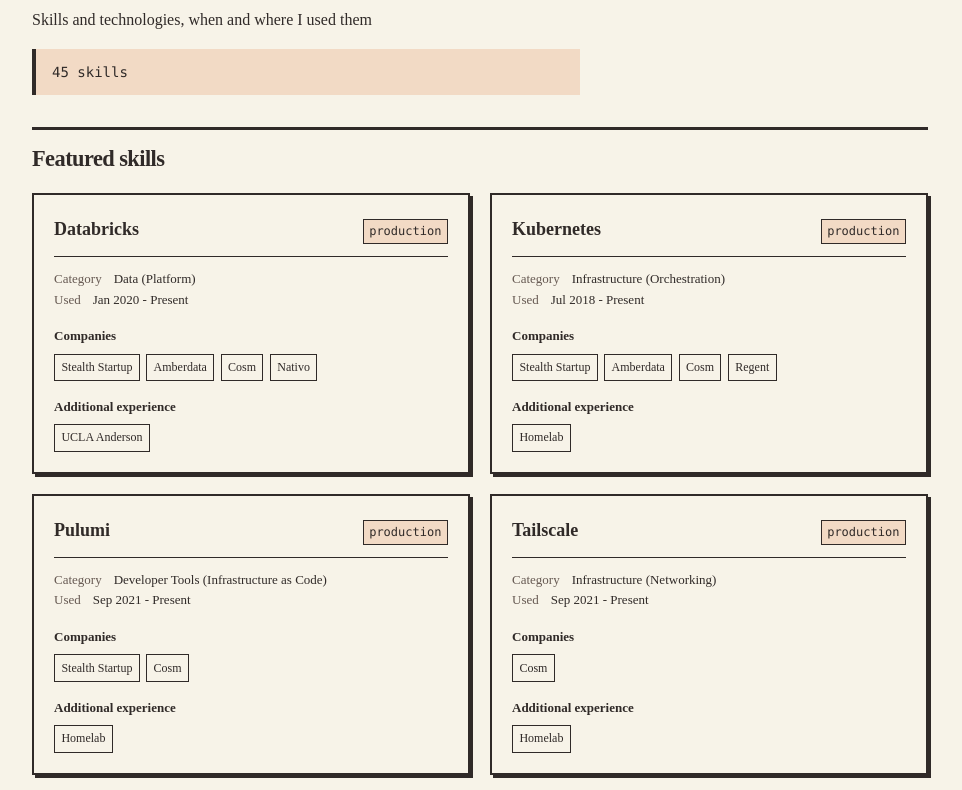
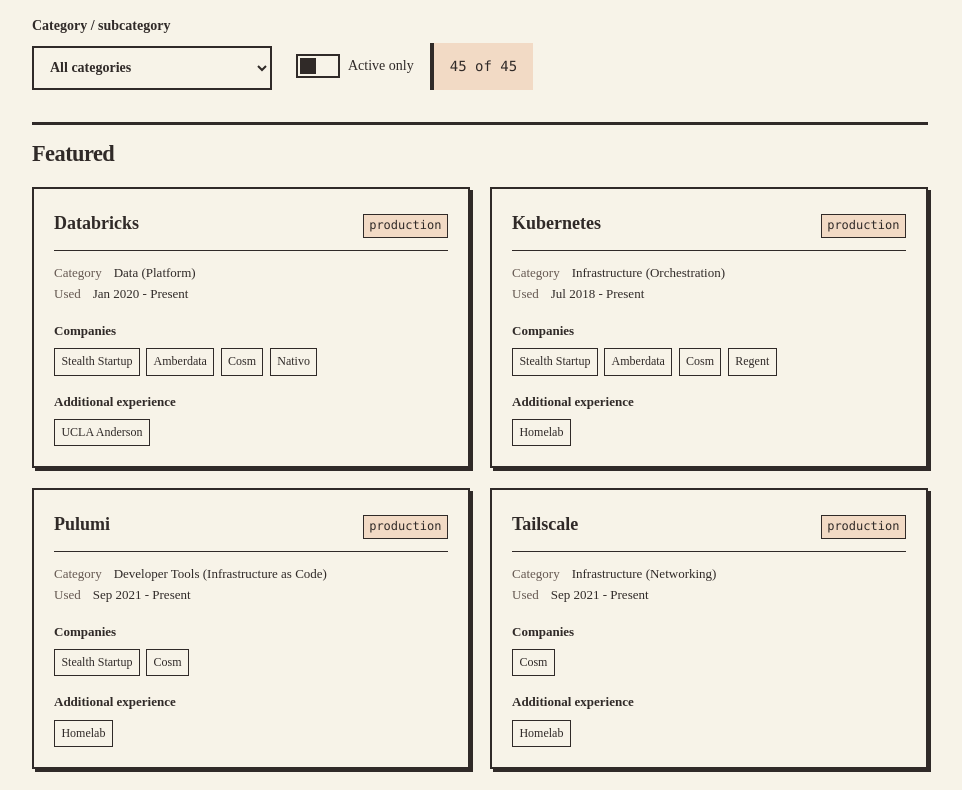
Before and after one commit to ahappypie/ahappypie.github.io, an Astro site: page /skills in a window 1280 px wide. Shown: the part 285-1075 px from the top of the page, without its empty margins (160-1122 px from the left). Built offline with nearby package versions, Linux system fonts and the light colour scheme; Astro itself is replaced by a stand-in of ours.

Commit message:
feat: skill filtering

```diff
--- a/src/components/SkillsCard.astro
+++ b/src/components/SkillsCard.astro
@@ -14,7 +14,14 @@ const formatMonth = (value: string) =>
   formatter.format(new Date(value + '-01T00:00:00Z'));
 ---
 
-<li class="skills-card" id={`skill-${skill.id}`}>
+<li
+  class="skills-card"
+  id={`skill-${skill.id}`}
+  data-skill-card
+  data-category={skill.category}
+  data-subcategory={skill.subcategory}
+  data-last-use={skill.last_use}
+>
   <header>
     <h3>{skill.name}</h3>
     <span class="skill-environment">{skill.environment}</span>
--- /dev/null
+++ b/src/lib/skill-filters.ts
@@ -0,0 +1,37 @@
+interface FilterableSkill {
+  category: string;
+  subcategory?: string;
+  last_use?: string;
+}
+
+export interface SkillFilters {
+  category?: string;
+  subcategory?: string;
+  activeOnly: boolean;
+}
+
+export function matchesSkillFilters(
+  skill: FilterableSkill,
+  filters: SkillFilters
+): boolean {
+  return (
+    (!filters.category || skill.category === filters.category) &&
+    (!filters.subcategory || skill.subcategory === filters.subcategory) &&
+    (!filters.activeOnly || skill.last_use === undefined)
+  );
+}
+
+export function getSkillCategories(skills: FilterableSkill[]) {
+  const categories = new Map<string, Set<string>>();
+  for (const skill of skills) {
+    const subcategories = categories.get(skill.category) ?? new Set<string>();
+    if (skill.subcategory) subcategories.add(skill.subcategory);
+    categories.set(skill.category, subcategories);
+  }
+  return [...categories]
+    .sort(([a], [b]) => a.localeCompare(b, 'en'))
+    .map(([category, subcategories]) => ({
+      category,
+      subcategories: [...subcategories].sort((a, b) => a.localeCompare(b, 'en'))
+    }));
+}
--- a/src/pages/skills.astro
+++ b/src/pages/skills.astro
@@ -3,6 +3,7 @@ import { getCollection } from 'astro:content';
 import Main from '../layouts/Main.astro';
 import SkillsCard from '../components/SkillsCard.astro';
 import { getResumeSkills } from '../lib/resume-skills';
+import { getSkillCategories } from '../lib/skill-filters';
 
 const [jobs, skillEntries] = await Promise.all([
   getCollection('resumeJobs'),
@@ -11,6 +12,7 @@ const [jobs, skillEntries] = await Promise.all([
 const skills = getResumeSkills(skillEntries, jobs);
 const featuredSkills = skills.filter((skill) => skill.featured);
 const otherSkills = skills.filter((skill) => !skill.featured);
+const categories = getSkillCategories(skills);
 ---
 
 <Main
@@ -18,14 +20,53 @@ const otherSkills = skills.filter((skill) => !skill.featured);
   description="Skills & technologies used across professional experience"
 >
   <header class="skills-intro">
-    <h1 class="page-title">Skill Cards</h1>
-    <p>Skills and technologies, when and where I used them</p>
-    <p class="skills-summary">{skills.length} skills</p>
+    <h1 class="page-title">Skill & Tech Cards</h1>
   </header>
+  <div class="skills-filters" id="skills-filters" hidden>
+    <label class="category-filter">
+      <span>Category / subcategory</span>
+      <select id="skill-category">
+        <option value="">All categories</option>
+        {categories.map(({ category, subcategories }) => (
+          <>
+            <option value={JSON.stringify([category])} data-category={category}>
+              {category}
+            </option>
+            {subcategories.map((subcategory) => (
+              <option
+                value={JSON.stringify([category, subcategory])}
+                data-category={category}
+                data-subcategory={subcategory}
+                aria-label={`${category} (${subcategory})`}
+              >{`\u00a0\u00a0↳ ${subcategory}`}</option>
+            ))}
+          </>
+        ))}
+      </select>
+    </label>
+    <div class="skills-status">
+      <label class="active-filter">
+        <input type="checkbox" role="switch" id="skill-active" />
+        <span>Active only</span>
+      </label>
+      <span
+        class="skills-summary"
+        id="skills-count"
+        role="status"
+        aria-live="polite"
+        aria-atomic="true"
+      >
+        {skills.length} skills
+      </span>
+    </div>
+  </div>
+  <p id="skills-no-results" hidden>
+    No skills match these filters.
+  </p>
   {featuredSkills.length > 0 && (
     <section class="skills-section" aria-labelledby="featured-skills-heading">
       <h2 id="featured-skills-heading" class="section-title">
-        Featured skills
+        Featured
       </h2>
       <ul class="skills-grid" aria-label="Featured skills, alphabetically">
         {featuredSkills.map((skill) => (
@@ -37,7 +78,7 @@ const otherSkills = skills.filter((skill) => !skill.featured);
   {otherSkills.length > 0 && (
     <section class="skills-section" aria-labelledby="other-skills-heading">
       <h2 id="other-skills-heading" class="section-title">
-        {featuredSkills.length > 0 ? 'More skills' : 'All skills'}
+        {featuredSkills.length > 0 ? 'More' : 'All'}
       </h2>
       <ul class="skills-grid" aria-label="Other skills, alphabetically">
         {otherSkills.map((skill) => (
@@ -49,7 +90,161 @@ const otherSkills = skills.filter((skill) => !skill.featured);
   {skills.length === 0 && <p>No skills have been listed yet.</p>}
 </Main>
 
+<script>
+  import { matchesSkillFilters } from '../lib/skill-filters';
+
+  const controls = document.querySelector<HTMLElement>('#skills-filters');
+  const category = document.querySelector<HTMLSelectElement>('#skill-category');
+  const active = document.querySelector<HTMLInputElement>('#skill-active');
+  const count = document.querySelector<HTMLElement>('#skills-count');
+  const empty = document.querySelector<HTMLElement>('#skills-no-results');
+
+  if (controls && category && active && count && empty) {
+    const cards = [
+      ...document.querySelectorAll<HTMLElement>('[data-skill-card]')
+    ];
+    const sections = [
+      ...document.querySelectorAll<HTMLElement>('.skills-section')
+    ];
+
+    const update = () => {
+      const selected = category.selectedOptions[0];
+      const filters = {
+        category: selected?.dataset.category,
+        subcategory: selected?.dataset.subcategory,
+        activeOnly: active.checked
+      };
+      let visible = 0;
+      let selectionTotal = 0;
+      for (const card of cards) {
+        const skill = {
+          category: card.dataset.category ?? '',
+          subcategory: card.dataset.subcategory,
+          last_use: card.dataset.lastUse
+        };
+        if (matchesSkillFilters(skill, { ...filters, activeOnly: false })) {
+          selectionTotal++;
+        }
+        card.hidden = !matchesSkillFilters(skill, filters);
+        if (!card.hidden) visible++;
+      }
+      for (const section of sections) {
+        section.hidden = !section.querySelector(
+          '[data-skill-card]:not([hidden])'
+        );
+      }
+      count.textContent = `${visible} of ${selectionTotal}`;
+      empty.hidden = visible !== 0 || cards.length === 0;
+    };
+
+    category.addEventListener('change', update);
+    active.addEventListener('change', update);
+    // Respect browser-restored form values on reload/back navigation.
+    window.addEventListener('pageshow', update);
+    update();
+    controls.hidden = false;
+  }
+</script>
+
 <style>
+  .skills-filters:not([hidden]) {
+    display: flex;
+    flex-wrap: wrap;
+    align-items: end;
+    gap: 1rem 1.5rem;
+    margin-bottom: 2rem;
+  }
+
+  .category-filter {
+    display: grid;
+    gap: 0.5rem;
+    max-width: 100%;
+    font-size: 0.875rem;
+    font-weight: 650;
+  }
+
+  select {
+    min-height: 44px;
+    max-width: 100%;
+    padding: 0.5rem 2rem 0.5rem 0.75rem;
+    border: 2px solid var(--ink);
+    border-radius: 0;
+    background: var(--paper);
+    color: var(--ink);
+    font: inherit;
+  }
+
+  .skills-status {
+    display: flex;
+    flex-wrap: wrap;
+    align-items: center;
+    gap: 1rem;
+  }
+
+  .active-filter {
+    display: flex;
+    align-items: center;
+    gap: 0.5rem;
+    min-height: 44px;
+    font-size: 0.875rem;
+    cursor: pointer;
+  }
+
+  #skill-active {
+    appearance: none;
+    flex-shrink: 0;
+    width: 2.75rem;
+    height: 1.5rem;
+    margin: 0;
+    padding: 2px;
+    border: 2px solid var(--ink);
+    border-radius: 0;
+    background: var(--paper);
+    cursor: pointer;
+    transition: background-color 180ms ease;
+  }
+
+  #skill-active::before {
+    content: '';
+    display: block;
+    width: 1rem;
+    height: 1rem;
+    background: var(--ink);
+    transition: transform 180ms cubic-bezier(0.22, 1, 0.36, 1);
+  }
+
+  #skill-active:checked {
+    background: var(--accent);
+  }
+
+  #skill-active:checked::before {
+    transform: translateX(1.25rem);
+  }
+
+  #skill-active:focus-visible {
+    outline: 2px solid var(--ink);
+    outline-offset: 4px;
+  }
+
+  @media (prefers-reduced-motion: reduce) {
+    #skill-active,
+    #skill-active::before {
+      transition: none;
+    }
+  }
+
+  @media (forced-colors: active) {
+    #skill-active::before {
+      background: ButtonText;
+      forced-color-adjust: none;
+    }
+  }
+
+  :global([data-skill-card][hidden]),
+  .skills-section[hidden] {
+    display: none !important;
+  }
+
   .skills-intro {
     margin-bottom: 2rem;
   }
@@ -59,7 +254,6 @@ const otherSkills = skills.filter((skill) => !skill.featured);
   }
 
   .skills-summary {
-    margin-top: 1rem;
     padding: 0.75rem 1rem;
     border-left: 4px solid var(--ink);
     background: var(--accent);
--- /dev/null
+++ b/tests/skill-filters.test.ts
@@ -0,0 +1,76 @@
+import { expect, test } from 'vitest';
+import {
+  getSkillCategories,
+  matchesSkillFilters
+} from '../src/lib/skill-filters';
+
+const active = { category: 'Data', subcategory: 'Streaming' };
+const old = { ...active, last_use: '2021-09' };
+const other = { category: 'Infrastructure', subcategory: 'Streaming' };
+
+test('all categories includes old and active skills by default', () => {
+  for (const skill of [active, old, other]) {
+    expect(matchesSkillFilters(skill, { activeOnly: false })).toBe(true);
+  }
+});
+
+test('category selection includes all its subcategories and uncategorized children', () => {
+  for (const skill of [
+    active,
+    old,
+    { category: 'Data', subcategory: 'Storage' },
+    { category: 'Data' }
+  ]) {
+    expect(
+      matchesSkillFilters(skill, { category: 'Data', activeOnly: false })
+    ).toBe(true);
+  }
+  expect(
+    matchesSkillFilters(other, { category: 'Data', activeOnly: false })
+  ).toBe(false);
+});
+
+test('subcategory matches within its parent category', () => {
+  const filters = {
+    category: 'Data',
+    subcategory: 'Streaming',
+    activeOnly: false
+  };
+  expect(matchesSkillFilters(active, filters)).toBe(true);
+  expect(matchesSkillFilters(other, filters)).toBe(false);
+  expect(matchesSkillFilters({ category: 'Data' }, filters)).toBe(false);
+});
+
+test('active means last_use is absent, including when combined with category filters', () => {
+  const filters = {
+    category: 'Data',
+    subcategory: 'Streaming',
+    activeOnly: true
+  };
+  expect(matchesSkillFilters(active, filters)).toBe(true);
+  expect(matchesSkillFilters(old, filters)).toBe(false);
+  expect(matchesSkillFilters(other, filters)).toBe(false);
+  expect(
+    matchesSkillFilters(
+      { category: 'Data', last_use: '2099-01' },
+      { activeOnly: true }
+    )
+  ).toBe(false);
+});
+
+test('builds unique, alphabetically sorted category/subcategory tiers', () => {
+  expect(
+    getSkillCategories([
+      active,
+      active,
+      other,
+      { category: 'Data', subcategory: 'Storage' },
+      { category: 'Cloud Provider' }
+    ])
+  ).toEqual([
+    { category: 'Cloud Provider', subcategories: [] },
+    { category: 'Data', subcategories: ['Storage', 'Streaming'] },
+    { category: 'Infrastructure', subcategories: ['Streaming'] }
+  ]);
+  expect(getSkillCategories([])).toEqual([]);
+});
```
